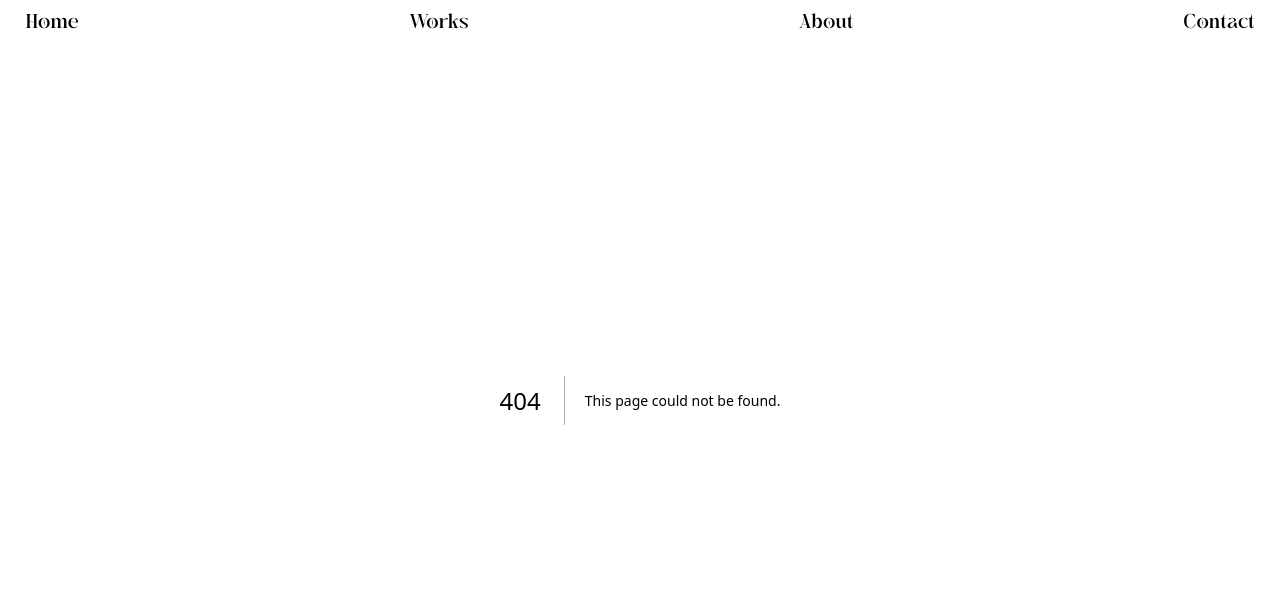
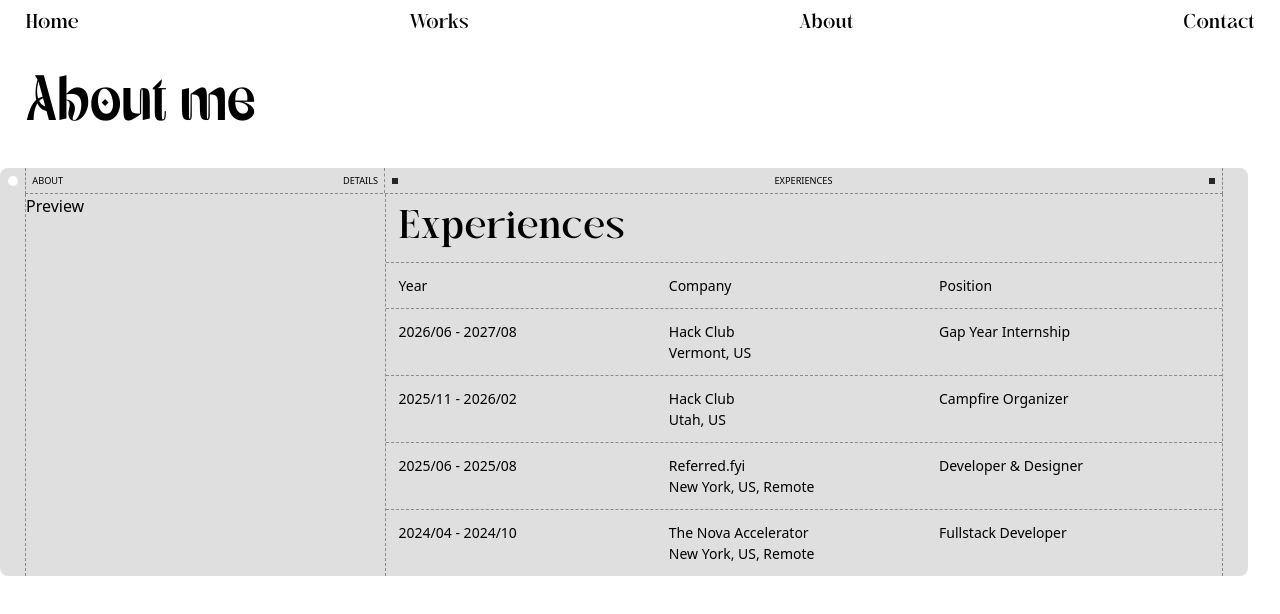
Before and after one commit to jane-does-coding/my-works, a Next.js app: page /about in a window 1280 px wide. Before the commit this address had no page. Shown: the top 614 px of the page. Built offline with nearby package versions, Linux system fonts and the light colour scheme.

Commit message:
about me start

```diff
--- /dev/null
+++ b/app/(pages)/about/page.tsx
@@ -0,0 +1,77 @@
+const AboutPage = () => {
+	return (
+		<div>
+			<div className="flex flex-col items-center justify-between mt-[7vh]">
+				<h1 className="text-[8vh] monas w-1/2 mr-auto ml-[2vw]">About me</h1>
+				<div className="w-[97.5vw] min-h-[20vh] bg-[#DFDFDF] mr-auto rounded-[1vh] relative transition-all ease-in-out hover:mt-[0] mt-[2vh] duration-300">
+					<div className="absolute bg-white w-[1.25vh] h-[1.25vh] top-[1vh] left-[1vh] rounded-full"></div>
+					{/* <div className="h-[3.5vh] border-b border-dashed border-neutral-600/60 flex items-center justify-start w-full relative">
+						<div className="w-[2.1%] h-full border-r border-dashed border-neutral-600/60"></div>
+						<div className="w-[29%] h-full border-r border-dashed border-neutral-600/60"></div>
+						<div className="w-[2.05%] h-full border-l border-dashed border-neutral-600/60 ml-auto"></div>
+					</div> */}
+					<div className="flex w-[96%] h-[3.25vh] mx-auto border-x border-b border-dashed border-neutral-600/60 relative">
+						<div className="w-[30.06%] h-full border-r border-dashed border-neutral-600/60 flex items-center justify-between px-[0.5vw]">
+							<p className="text-[1.15vh] font-medium uppercase">About</p>
+							<p className="text-[1.15vh] font-medium uppercase">Details</p>
+						</div>
+						<div className="w-[69.9%] flex items-center justify-between px-[0.5vw]">
+							<div className="w-[0.75vh] h-[0.75vh] bg-neutral-800"></div>
+							<p className="text-[1.15vh] font-medium uppercase">Experiences</p>
+							<div className="w-[0.75vh] h-[0.75vh] bg-neutral-800"></div>
+						</div>
+					</div>
+					<div className="flex w-[96%] mx-auto border-x border-dashed border-neutral-600/60">
+						<div className="w-[30%]">
+							<h2>Preview</h2>
+						</div>
+						<div className="w-[70%] border-l border-dashed border-neutral-600/60">
+							<h2 className="text-[5vh] fusskia pl-[1vw] py-[0.5vh]">
+								Experiences
+							</h2>
+							<div className="flex w-full items-center justify-center border-t border-dashed border-neutral-600/60 px-[1vw] py-[1.5vh]">
+								<p className="w-1/3 text-[1.75vh]">Year</p>
+								<p className="w-1/3 text-[1.75vh]">Company</p>
+								<p className="w-1/3 text-[1.75vh]">Position</p>
+							</div>
+							<div className="flex w-full items-start justify-center border-t border-dashed border-neutral-600/60 px-[1vw] py-[1.5vh]">
+								<p className="w-1/3 text-[1.75vh]">2026/06 - 2027/08</p>
+								<div className="w-1/3 flex flex-col">
+									<p className="text-[1.75vh]">Hack Club</p>
+									<p className="text-[1.75vh]">Vermont, US</p>
+								</div>
+								<p className="w-1/3 text-[1.75vh]">Gap Year Internship</p>
+							</div>
+							<div className="flex w-full items-start justify-center border-t border-dashed border-neutral-600/60 px-[1vw] py-[1.5vh]">
+								<p className="w-1/3 text-[1.75vh]">2025/11 - 2026/02</p>
+								<div className="w-1/3 flex flex-col">
+									<p className="text-[1.75vh]">Hack Club</p>
+									<p className="text-[1.75vh]">Utah, US</p>
+								</div>
+								<p className="w-1/3 text-[1.75vh]">Campfire Organizer</p>
+							</div>
+							<div className="flex w-full items-start justify-center border-t border-dashed border-neutral-600/60 px-[1vw] py-[1.5vh]">
+								<p className="w-1/3 text-[1.75vh]">2025/06 - 2025/08</p>
+								<div className="w-1/3 flex flex-col">
+									<p className="text-[1.75vh]">Referred.fyi</p>
+									<p className="text-[1.75vh]">New York, US, Remote</p>
+								</div>
+								<p className="w-1/3 text-[1.75vh]">Developer & Designer</p>
+							</div>
+							<div className="flex w-full items-start justify-center border-t border-dashed border-neutral-600/60 px-[1vw] py-[1.5vh]">
+								<p className="w-1/3 text-[1.75vh]">2024/04 - 2024/10</p>
+								<div className="w-1/3 flex flex-col">
+									<p className="text-[1.75vh]">The Nova Accelerator</p>
+									<p className="text-[1.75vh]">New York, US, Remote</p>
+								</div>
+								<p className="w-1/3 text-[1.75vh]">Fullstack Developer</p>
+							</div>
+						</div>
+					</div>
+				</div>
+			</div>
+		</div>
+	);
+};
+
+export default AboutPage;
--- a/app/(pages)/events/page.tsx
+++ b/app/(pages)/events/page.tsx
@@ -24,8 +24,8 @@ const EventsPage = () => {
 						<p className="w-3/5 text-[1.75vh] text-white">Title</p>
 						<p className="w-2/5 text-[1.75vh] text-white">Image</p>
 					</div>
-					<div className="flex flex-col z-10 relative border-t-2 border-dashed border-neutral-200/35 min-h-[30vh] max-h-[65vh] overflow-y-auto border-b-2">
-						<div className="flex h-[25vh] overflow-hidden transition-all ease-in-out hover:h-[45vh] duration-600 shrink-0">
+					<div className="flex flex-col z-10 relative border-t border-dashed border-neutral-200/35 min-h-[30vh] max-h-[65vh] overflow-y-auto border-b-2">
+						<div className="flex h-[25vh] overflow-hidden transition-all ease-in-out hover:h-[45vh] duration-500 shrink-0">
 							<div className="w-3/5 pl-[2vw] pt-[2vh]">
 								<h2 className="text-white fusskia text-[3vh]">Campfire Utah</h2>
 								<h2 className="text-white  text-[1.75vh]">Februrary, 2026</h2>
@@ -43,7 +43,7 @@ const EventsPage = () => {
 									amet inventore!
 								</p>
 							</div>
-							<div className="w-2/5 h-full border-l-2 border-dashed border-neutral-200/35 p-0">
+							<div className="w-2/5 h-full border-l border-dashed border-neutral-200/35 p-0">
 								<img
 									src="/imgs/campfire.png"
 									className="w-full h-full object-cover"
@@ -52,7 +52,7 @@ const EventsPage = () => {
 							</div>
 						</div>
 
-						<div className="flex h-[25vh] overflow-hidden transition-all ease-in-out hover:h-[45vh] duration-600 shrink-0 border-t-2 border-neutral-200/35 border-dashed">
+						<div className="flex h-[25vh] overflow-hidden transition-all ease-in-out hover:h-[45vh] duration-500 shrink-0 border-t border-neutral-200/35 border-dashed">
 							<div className="w-3/5 pl-[2vw] pt-[2vh]">
 								<h2 className="text-white fusskia text-[3vh]">Midnight</h2>
 								<h2 className="text-white  text-[1.75vh]">January, 2026</h2>
@@ -70,7 +70,7 @@ const EventsPage = () => {
 									amet inventore!
 								</p>
 							</div>
-							<div className="w-2/5 h-full border-l-2 border-dashed border-neutral-200/35 p-0">
+							<div className="w-2/5 h-full border-l border-dashed border-neutral-200/35 p-0">
 								<img
 									src="/imgs/midnight.png"
 									className="w-full h-full object-cover"
--- a/app/(pages)/fonts/page.tsx
+++ b/app/(pages)/fonts/page.tsx
@@ -24,13 +24,13 @@ const FontsPage = () => {
 						<p className="w-full text-[1.75vh]">Title</p>
 						<p className="w-full text-[1.75vh]">Font</p>
 					</div>
-					<div className="flex flex-col z-10 relative border-t-2 border-dashed border-neutral-900/25 min-h-[30vh] max-h-[65vh] overflow-y-auto border-b-2">
-						<div className="flex h-[18vh] overflow-hidden transition-all ease-in-out hover:h-[41vh] duration-600 shrink-0">
+					<div className="flex flex-col z-10 relative border-t border-dashed border-neutral-900/25 min-h-[30vh] max-h-[65vh] overflow-y-auto border-b">
+						<div className="flex h-[18vh] overflow-hidden transition-all ease-in-out hover:h-[41vh] duration-500 shrink-0">
 							<div className="w-full pl-[2vw] pt-[2vh]">
 								<h2 className="fusskia text-[3vh]">Flowy Font</h2>
 								<h2 className=" text-[1.75vh]">April, 2025</h2>
 							</div>
-							<div className="bg-white w-full h-full border-l-2 border-dashed border-neutral-900/25 p-[2vh] py-[1vh]">
+							<div className="bg-white w-full h-full border-l border-dashed border-neutral-900/25 p-[2vh] py-[1vh]">
 								<h2 className="text-[9vh] leading-[8vh] jnae">
 									Aa Bb Cc Dd Ee
 								</h2>
@@ -47,12 +47,12 @@ const FontsPage = () => {
 							</div>
 						</div>
 
-						<div className="flex h-[18vh] overflow-hidden transition-all ease-in-out hover:h-[41vh] duration-600 shrink-0 border-y-2 border-neutral-900/25 border-dashed">
+						<div className="flex h-[18vh] overflow-hidden transition-all ease-in-out hover:h-[41vh] duration-500 shrink-0 border-y border-neutral-900/25 border-dashed">
 							<div className="w-full pl-[2vw] pt-[2vh]">
 								<h2 className="fusskia text-[3vh]">Written Scribble Font</h2>
 								<h2 className=" text-[1.75vh]">April, 2025</h2>
 							</div>
-							<div className="bg-white w-full h-full border-l-2 border-dashed border-neutral-900/25 p-[2vh] py-[1vh]">
+							<div className="bg-white w-full h-full border-l border-dashed border-neutral-900/25 p-[2vh] py-[1vh]">
 								<h2 className="text-[9vh] leading-[8vh] written-scribble">
 									Aa Bb Cc Dd Ee
 								</h2>
@@ -68,12 +68,12 @@ const FontsPage = () => {
 								</p>
 							</div>
 						</div>
-						<div className="flex h-[18vh] overflow-hidden transition-all ease-in-out hover:h-[41vh] duration-600 shrink-0 border-dashed">
+						<div className="flex h-[18vh] overflow-hidden transition-all ease-in-out hover:h-[41vh] duration-500 shrink-0 border-dashed">
 							<div className="w-full pl-[2vw] pt-[2vh]">
 								<h2 className="fusskia text-[3vh]">Written Scribble Font</h2>
 								<h2 className=" text-[1.75vh]">April, 2025</h2>
 							</div>
-							<div className="bg-white w-full h-full border-l-2 border-dashed border-neutral-900/25 p-[2vh] py-[1vh]">
+							<div className="bg-white w-full h-full border-l border-dashed border-neutral-900/25 p-[2vh] py-[1vh]">
 								<h2 className="text-[9vh] leading-[8vh] written-scribble">
 									Aa Bb Cc Dd Ee
 								</h2>
--- a/app/(pages)/hackathons/page.tsx
+++ b/app/(pages)/hackathons/page.tsx
@@ -24,15 +24,15 @@ const HackathonsPage = () => {
 						<p className="w-full text-[1.75vh]">Title</p>
 						<p className="w-full text-[1.75vh]">Image</p>
 					</div>
-					<div className="flex flex-col z-10 relative border-t-2 border-dashed border-neutral-900/25 min-h-[30vh] max-h-[65vh] overflow-y-auto border-b-2">
-						<div className="flex h-[18vh] overflow-hidden transition-all ease-in-out hover:h-[41vh] duration-600 shrink-0">
+					<div className="flex flex-col z-10 relative border-t border-dashed border-neutral-900/25 min-h-[30vh] max-h-[65vh] overflow-y-auto border-b">
+						<div className="flex h-[18vh] overflow-hidden transition-all ease-in-out hover:h-[41vh] duration-500 shrink-0">
 							<div className="w-1/2 pl-[2vw] pt-[2vh]">
 								<h2 className="fusskia text-[3vh]">
 									SkillsUSA Web Development and Design
 								</h2>
 								<h2 className=" text-[1.75vh]">March, 2026</h2>
 							</div>
-							<div className="w-1/2 h-full border-l-2 border-dashed border-neutral-900/35 p-0">
+							<div className="w-1/2 h-full border-l border-dashed border-neutral-900/35 p-0">
 								<img
 									src="/imgs/skillsUSA.png"
 									className="w-full h-full object-cover"
@@ -40,14 +40,14 @@ const HackathonsPage = () => {
 								/>
 							</div>
 						</div>
-						<div className="flex h-[18vh] overflow-hidden transition-all ease-in-out hover:h-[41vh] duration-600 border-t-2 border-neutral-900/35 border-dashed shrink-0">
+						<div className="flex h-[18vh] overflow-hidden transition-all ease-in-out hover:h-[41vh] duration-500 border-t border-neutral-900/35 border-dashed shrink-0">
 							<div className="w-1/2 pl-[2vw] pt-[2vh]">
 								<h2 className="fusskia text-[3vh]">
 									Hack Club Flagship Game Jam
 								</h2>
 								<h2 className=" text-[1.75vh]">Februrary, 2026</h2>
 							</div>
-							<div className="w-1/2 h-full border-l-2 border-dashed border-neutral-900/35 p-0">
+							<div className="w-1/2 h-full border-l border-dashed border-neutral-900/35 p-0">
 								<img
 									src="/imgs/flagship.png"
 									className="w-full h-full object-cover"
@@ -55,12 +55,12 @@ const HackathonsPage = () => {
 								/>
 							</div>
 						</div>
-						<div className="flex h-[18vh] overflow-hidden transition-all ease-in-out hover:h-[41vh] duration-600 border-t-2 border-neutral-900/35 border-dashed shrink-0">
+						<div className="flex h-[18vh] overflow-hidden transition-all ease-in-out hover:h-[41vh] duration-500 border-t border-neutral-900/35 border-dashed shrink-0">
 							<div className="w-1/2 pl-[2vw] pt-[2vh]">
 								<h2 className="fusskia text-[3vh]">Waystar</h2>
 								<h2 className=" text-[1.75vh]">December, 2025</h2>
 							</div>
-							<div className="w-1/2 h-full border-l-2 border-dashed border-neutral-900/35 p-0">
+							<div className="w-1/2 h-full border-l border-dashed border-neutral-900/35 p-0">
 								<img
 									src="/imgs/waystar.png"
 									className="w-full h-full object-cover"
--- a/app/(pages)/websites/page.tsx
+++ b/app/(pages)/websites/page.tsx
@@ -24,13 +24,13 @@ const WebsitesPage = () => {
 						<p className="w-full text-[1.75vh]">Title</p>
 						<p className="w-full text-[1.75vh]">Image</p>
 					</div>
-					<div className="flex flex-col z-10 relative border-t-2 border-dashed border-neutral-900/25 min-h-[30vh] max-h-[65vh] overflow-y-auto border-b-2">
-						<div className="flex h-[18vh] overflow-hidden transition-all ease-in-out hover:h-[41vh] duration-600 shrink-0">
+					<div className="flex flex-col z-10 relative border-t border-dashed border-neutral-900/25 min-h-[30vh] max-h-[65vh] overflow-y-auto border-b">
+						<div className="flex h-[18vh] overflow-hidden transition-all ease-in-out hover:h-[41vh] duration-500 shrink-0">
 							<div className="w-1/2 pl-[2vw] pt-[2vh]">
 								<h2 className="fusskia text-[3vh]">75 Hard</h2>
 								<h2 className=" text-[1.75vh]">April, 2026</h2>
 							</div>
-							<div className="w-1/2 h-full border-l-2 border-dashed border-neutral-900/35 p-0">
+							<div className="w-1/2 h-full border-l border-dashed border-neutral-900/35 p-0">
 								<img
 									src="/imgs/paint.png"
 									className="w-full h-full object-cover"
@@ -38,12 +38,12 @@ const WebsitesPage = () => {
 								/>
 							</div>
 						</div>
-						<div className="flex h-[18vh] overflow-hidden transition-all ease-in-out hover:h-[41vh] duration-600 border-t-2 border-neutral-900/35 border-dashed shrink-0">
+						<div className="flex h-[18vh] overflow-hidden transition-all ease-in-out hover:h-[41vh] duration-500 border-t border-neutral-900/35 border-dashed shrink-0">
 							<div className="w-1/2 pl-[2vw] pt-[2vh]">
 								<h2 className="fusskia text-[3vh]">Crumbled Paper</h2>
 								<h2 className=" text-[1.75vh]">March, 2026</h2>
 							</div>
-							<div className="w-1/2 h-full border-l-2 border-dashed border-neutral-900/35 p-0">
+							<div className="w-1/2 h-full border-l border-dashed border-neutral-900/35 p-0">
 								<img
 									src="/imgs/crumbled.png"
 									className="w-full h-full object-cover"
@@ -51,12 +51,12 @@ const WebsitesPage = () => {
 								/>
 							</div>
 						</div>
-						<div className="flex h-[18vh] overflow-hidden transition-all ease-in-out hover:h-[41vh] duration-600 border-t-2 border-neutral-900/35 border-dashed shrink-0">
+						<div className="flex h-[18vh] overflow-hidden transition-all ease-in-out hover:h-[41vh] duration-500 border-t border-neutral-900/35 border-dashed shrink-0">
 							<div className="w-1/2 pl-[2vw] pt-[2vh]">
 								<h2 className="fusskia text-[3vh]">What the Duck?!</h2>
 								<h2 className=" text-[1.75vh]">December, 2025</h2>
 							</div>
-							<div className="w-1/2 h-full border-l-2 border-dashed border-neutral-900/35 p-0">
+							<div className="w-1/2 h-full border-l border-dashed border-neutral-900/35 p-0">
 								<img
 									src="/imgs/what-the-duck.png"
 									className="w-full h-full object-cover"
--- a/app/page.tsx
+++ b/app/page.tsx
@@ -5,7 +5,7 @@ export default function Home() {
 	return (
 		<div className="h-screen max-h-screen">
 			<div className="flex flex-col h-screen">
-				<div className="flex px-[2vw] items-center justify-between mt-[5vh]">
+				<div className="flex px-[2vw] items-center justify-between mt-[7vh]">
 					<h1 className="text-[8vh] monas w-1/2">Works</h1>
 					<h1 className="text-[8vh] monas w-1/2 opacity-25">Archieve</h1>
 				</div>
```
